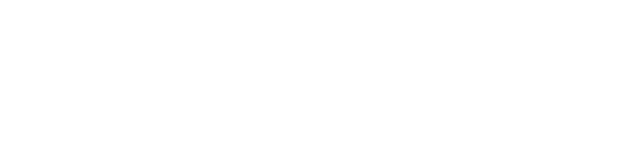
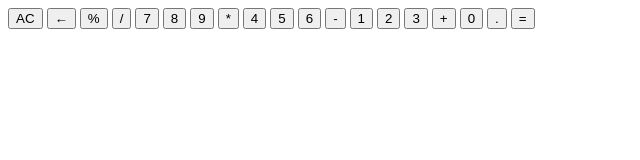
Before and after one commit to ArtemStanovov2000/Calculator, a plain HTML site: page index.html in a window 1280 px wide. Shown: the whole page, without its empty margins (0-640 px from the left). Drawn offline with Linux system fonts and the light colour scheme.

Commit message:
Добавил обозначение стилей

```diff
--- a/index.html
+++ b/index.html
@@ -7,6 +7,30 @@
   <link rel="stylesheet" type="text/css" href="style.css">
 </head>
 <body>
+  <section>
+    <article class="window"></article>
+    <article class="button__panel">
+      <button class="button">AC</button>
+      <button class="button">←</button>
+      <button class="button">%</button>
+      <button class="button">/</button>
+      <button class="button">7</button>
+      <button class="button">8</button>
+      <button class="button">9</button>
+      <button class="button">*</button>
+      <button class="button">4</button>
+      <button class="button">5</button>
+      <button class="button">6</button>
+      <button class="button">-</button>
+      <button class="button">1</button>
+      <button class="button">2</button>
+      <button class="button">3</button>
+      <button class="button">+</button>
+      <button class="button">0</button>
+      <button class="button">.</button>
+      <button class="button button--equally">=</button>
+    </article>
+  </section>
   <script src="index.js"></script>
 </body>
 </html>
```
